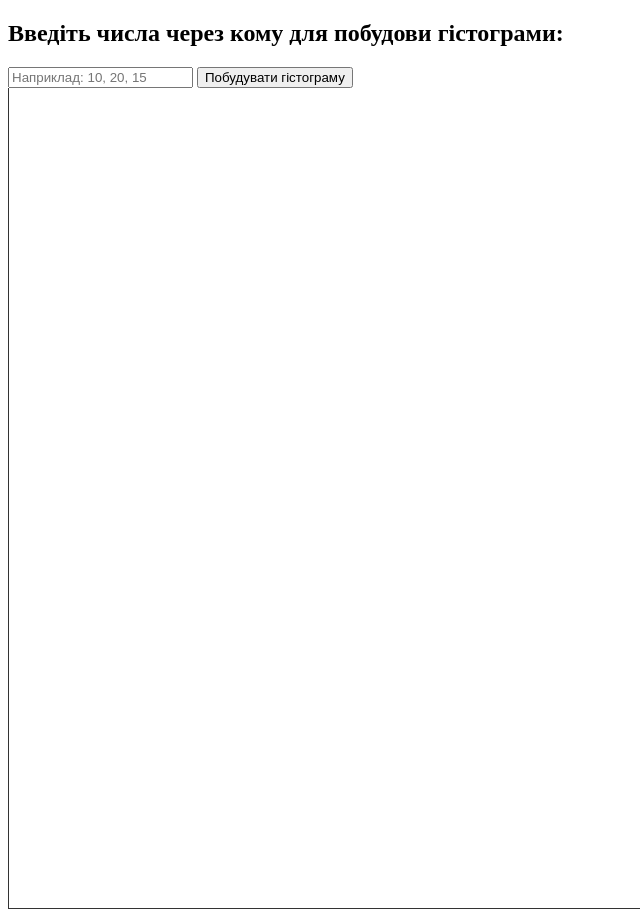
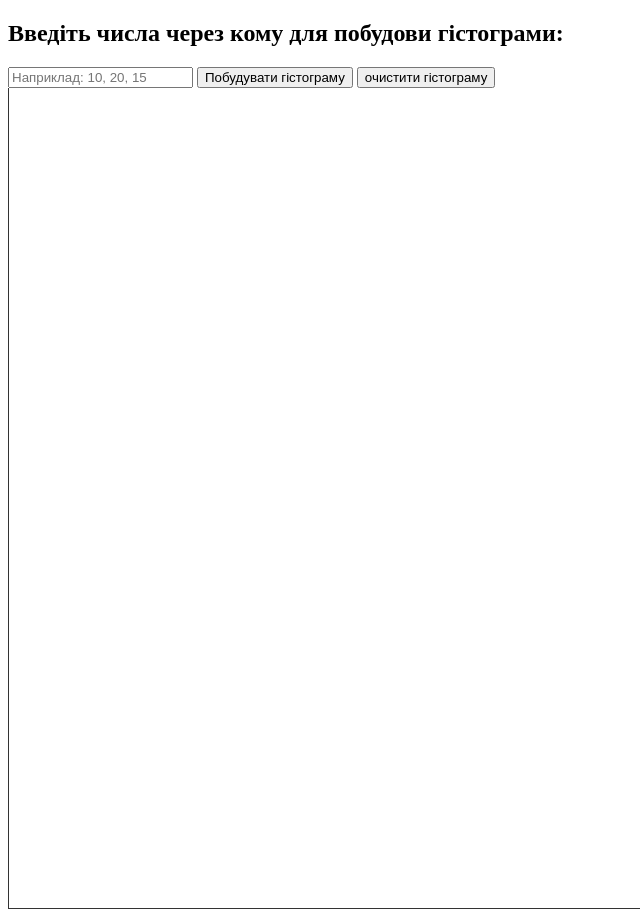
Before and after one commit to Nazarkyrychenko/LAB5-IS32_KYRYCHENKO, a plain HTML site: page task5.html in a window 1280 px wide. Shown: the whole page, without its empty margins (0-640 px from the left). Drawn offline with Linux system fonts and the light colour scheme.

Commit message:
Update task5.html

```diff
--- a/task5.html
+++ b/task5.html
@@ -27,7 +27,7 @@
     <h2>Введіть числа через кому для побудови гістограми:</h2>
     <input type="text" id="numbers" placeholder="Наприклад: 10, 20, 15">
     <button onclick="buildHistogram()">Побудувати гістограму</button>
-
+    <button onclick ="deleteItems()">очистити гістограму</button>
     <div id="histogram-container"></div>
 
     <script>
@@ -49,6 +49,15 @@
                 histogramContainer.appendChild(bar);
             });
         }
+
+		function deleteItems() {
+
+ 	    const deleteElement = document.querySelector("#histogram-container");
+
+  		deleteElement.innerHTML = '';
+
+	   }
+
     </script>
 </body>
 </html>
```
